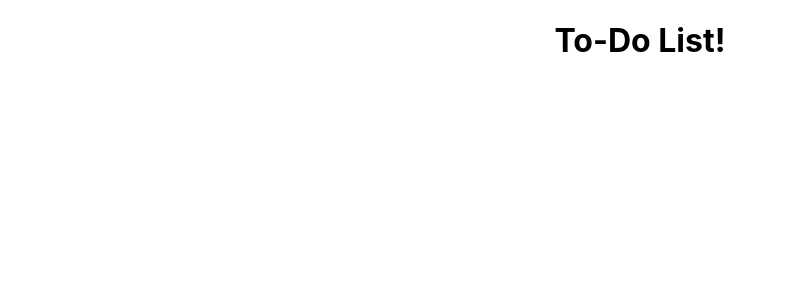
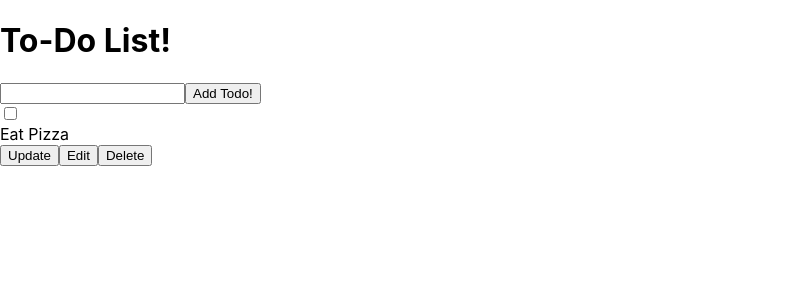
Before and after one commit to KadenStewart/Kaden-ToDo-App, a React (Create React App) app: page / in a window 1280 px wide. Shown: the top 300 px of the page, without its empty margins (0-786 px from the left). Built offline with nearby package versions, Linux system fonts and the light colour scheme.

Commit message:
CoreHTML

```diff
--- a/src/App.js
+++ b/src/App.js
@@ -2,8 +2,27 @@
 
 function App() {
   return (
-    <div className="App">
+    <div className="todo-container">
       <h1>To-Do List!</h1>
+      <form>
+        <input tpye="text" />
+        <button type="submit">Add Todo!</button>
+      </form>
+
+      <div className="todo">
+        {/* todo item text */}
+        <div className="todo-text">
+          <input type="checkbox" />
+          <div>Eat Pizza</div>
+        </div>
+
+        {/* Buttons */}
+        <div className="todo-actions">
+          <button>Update</button>
+          <button>Edit</button>
+          <button>Delete</button>
+        </div>
+      </div>
     </div>
   );
 }
```
